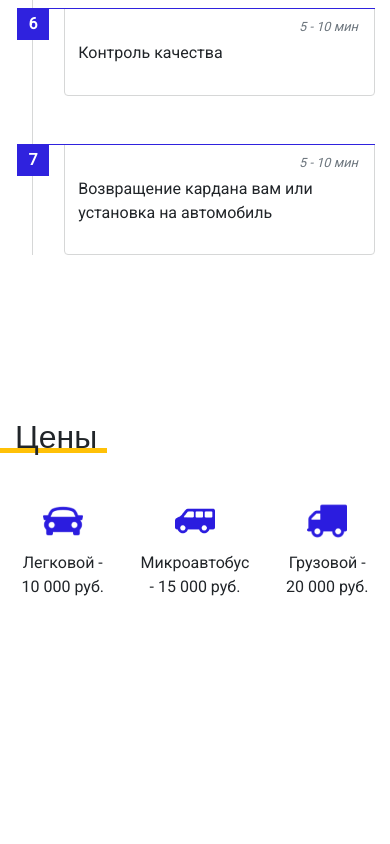
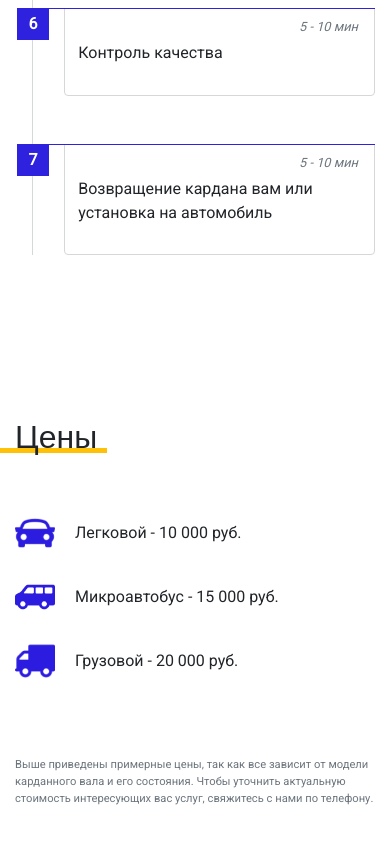
Before and after one commit to Olga-smart/kardan-val-chelyabinsk, a plain HTML site: page index.html in a window 390 px wide. Shown: the part 3439-4283 px from the top of the page. Before the commit the page ends 4118 px from the top, so only its background shows below. Drawn offline with nearby package versions, Linux system fonts and the light colour scheme.

Commit message:
price section

```diff
--- a/css/style.css
+++ b/css/style.css
@@ -344,7 +344,6 @@ position: absolute;
 	padding-top: 2rem;
 	border-bottom-left-radius: 0.25rem;
 	border-bottom-right-radius: 0.25rem;
-/*	background-color: var(--light);*/
 }
 .stages .stages-item:before {
 	counter-increment: myCounter;
@@ -356,7 +355,6 @@ position: absolute;
 	background-color: var(--blue);
 	color: #fff;
 	font-weight: 600;
-/*	border-radius: 50%;*/
 	left: -3rem;
 	top: -1px;
 	text-align: center;
@@ -378,8 +376,6 @@ position: absolute;
 	top: 0;
 	right: 0;
 	padding: 0.5rem 1rem;
-/*	border-bottom-left-radius: 0.25rem;*/
-/*	background-color: var(--yellow);*/
 	color: var(--secondary);
 	font-style: italic;
 	font-size: 0.8rem;
@@ -430,4 +426,20 @@ position: absolute;
 .price-item-3 {
 	background-image: url(../img/truck.png);
 }
+.price-clarification {
+	margin-top: 4rem;
+	font-size: 0.7rem;
+	color: var(--secondary);
+}
 /* End Price */
+
+/* Media Price */
+@media (max-width: 767px) {
+	.price-item {
+		background-position: center left;
+		padding-top: 20px;
+		padding-bottom: 20px;
+		padding-left: 60px
+	}
+}
+/* End Media Price */
--- a/index.html
+++ b/index.html
@@ -144,19 +144,6 @@
 						<h2 class="section-heading">Этапы ремонта</h2>
 					</div>
 				</div>
-				<div class="row d-none">
-					<div class="col">
-						<ol>
-							<li>Поступление неисправного кардана, визуальный осмотр</li>
-							<li>Диагностика на специальном стенде</li>
-							<li>Составление списка неисправностей и согласование с вами</li>
-							<li>Выполнение ремонта</li>
-							<li>Балансировка</li>
-							<li>Контроль качества</li>
-							<li>Возвращение кардана вам или установка на автомобиль</li>
-						</ol>
-					</div>
-				</div>
 				<div class="row timeline">
 						<div class="col-sm-6 stages-item-wrapper">
 							<div class="stages-item">
@@ -211,21 +198,26 @@
 						<h2 class="section-heading">Цены</h2>
 					</div>
 				</div>
-				<div class="row text-center">
-					<div class="col">
+				<div class="row text-md-center">
+					<div class="col-12 col-md-4">
 						<div class="price-item price-item-1">
 							Легковой - 10 000 руб.
 						</div>
 					</div>
-					<div class="col">
+					<div class="col-12 col-md-4">
 						<div class="price-item price-item-2">
 							Микроавтобус - 15 000 руб.
 						</div>
 					</div>
-					<div class="col">
+					<div class="col-12 col-md-4">
 						<div class="price-item price-item-3">
 							Грузовой - 20 000 руб.
 						</div>
+					</div>
+				</div>
+				<div class="row">
+					<div class="col">
+						<p class="price-clarification">Выше приведены примерные цены, так как все зависит от модели карданного вала и его состояния. Чтобы уточнить актуальную стоимость интересующих вас услуг, свяжитесь с нами по телефону.</p>
 					</div>
 				</div>
 			</div>
```
